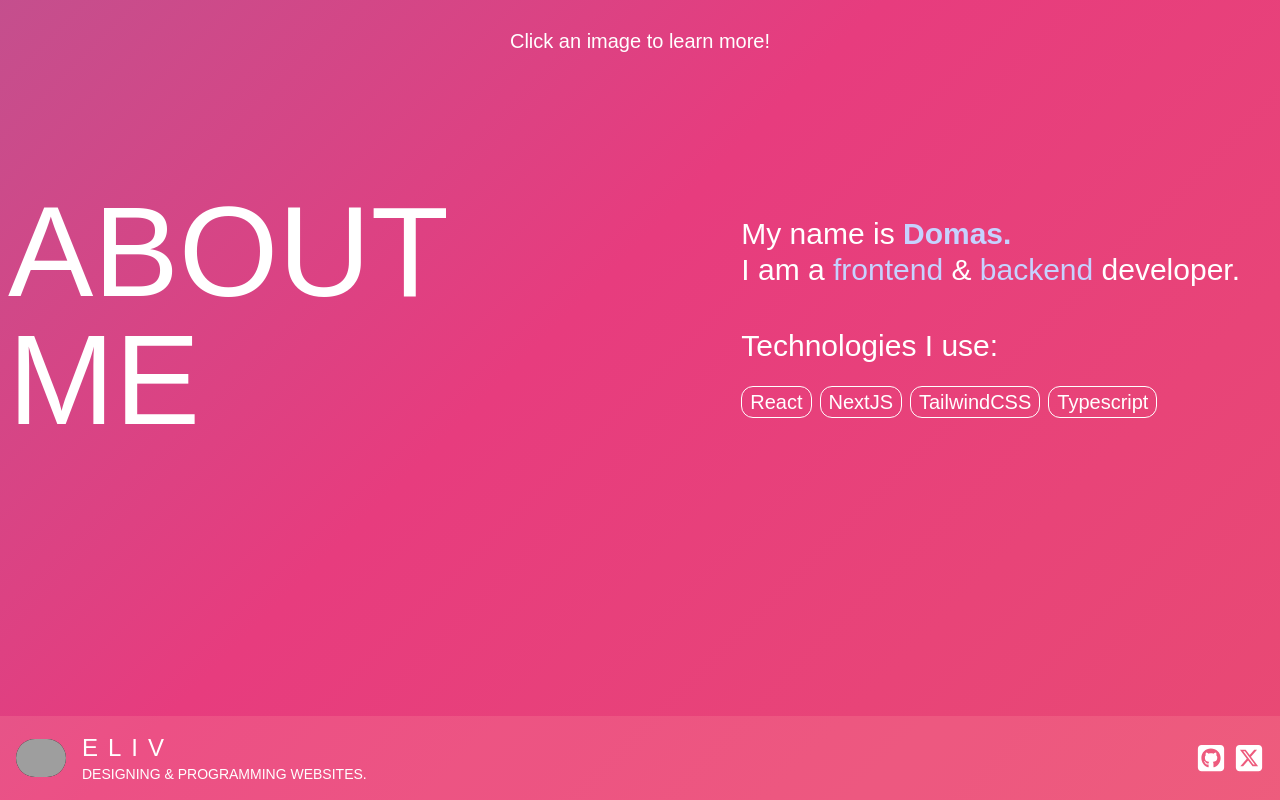
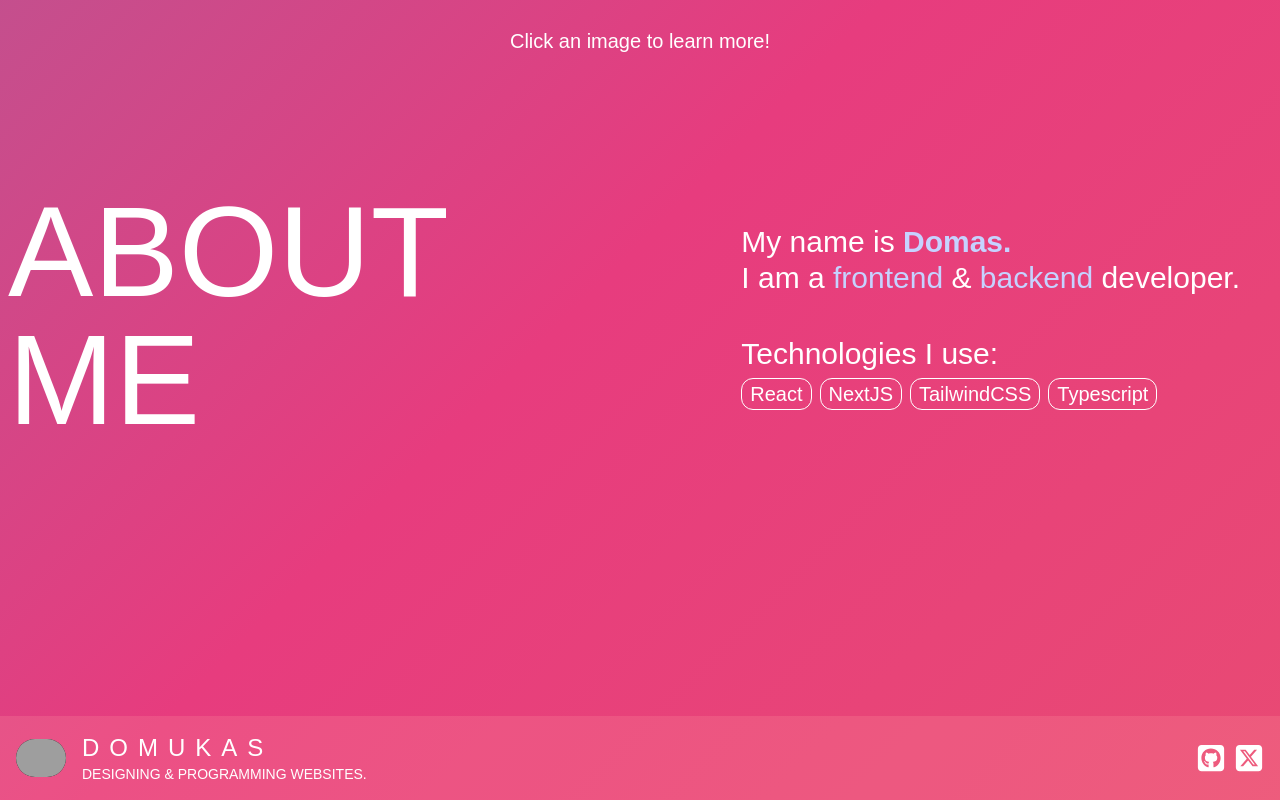
Before and after one commit to Domukas1337/portfolio-page, a Next.js app: page / in a window 1280 px wide. Shown: the part 1684-2484 px from the top of the page. Built offline with nearby package versions, Linux system fonts and the light colour scheme; grey boxes are pictures that could not be loaded; a web font is replaced by a local one.

Commit message:
footer text change, technology section style small change, unnecessary else if removed

```diff
--- a/Components/Footer.tsx
+++ b/Components/Footer.tsx
@@ -21,7 +21,7 @@ export default function Footer() {
           />
         </Link>
         <div className="flex flex-col pl-4">
-          <h1 className="text-md sm:text-2xl dmkas">ELIV</h1>
+          <h1 className="text-md sm:text-2xl dmkas">DOMUKAS</h1>
           <p className="text-sm">DESIGNING & PROGRAMMING WEBSITES.</p>
         </div>
         <div className="flex flex-row ml-auto gap-2">
--- a/Components/Navbar.tsx
+++ b/Components/Navbar.tsx
@@ -13,7 +13,7 @@ export default function Navbar() {
         const rect = element.getBoundingClientRect();
         if (rect.top < window.innerHeight) {
           setIsOverlapped(true);
-        } else if (rect.top > window.innerHeight) {
+        } else {
           setIsOverlapped(false);
         }
       }
@@ -34,7 +34,7 @@ export default function Navbar() {
           <span className="font-bold text-cyan-200 hover:text-cyan-400 transition-colors">
             Domukas
           </span>
-          {" />"}
+          {"/>"}
         </Link>
       </div>
     </nav>
--- a/app/page.tsx
+++ b/app/page.tsx
@@ -93,7 +93,7 @@ export default function Home() {
           </div>
           <div className="flex flex-col">
             <p className="text-3xl">Technologies I use:</p>
-            <ul className="flex flex-row flex-wrap text-xl pt-4 gap-2">
+            <ul className="flex flex-row flex-wrap text-xl gap-2">
               <li className="pt-2">
                 <ButtonIcon href="https://react.dev/">React</ButtonIcon>
               </li>
```
